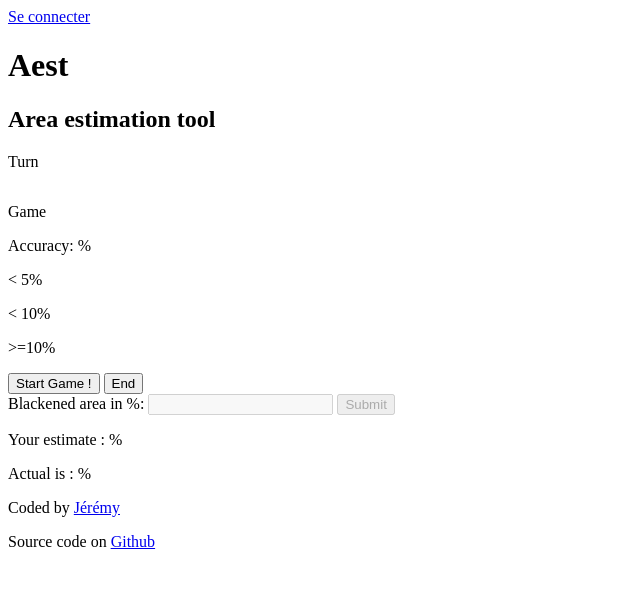
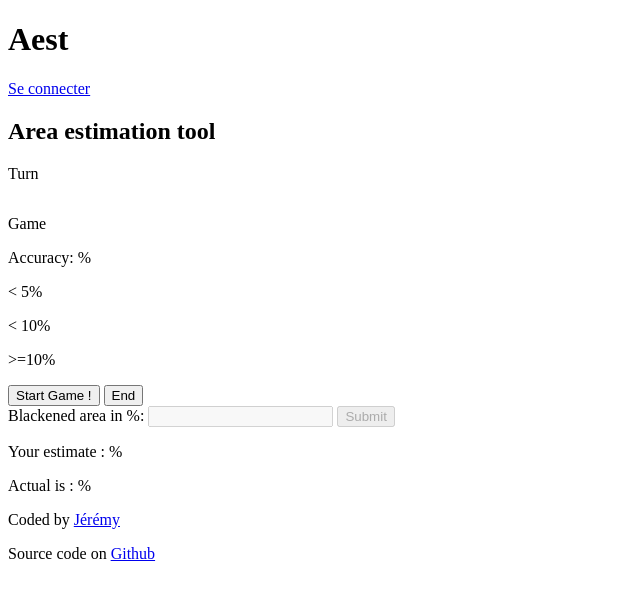
Before and after one commit to jgautrais/aest, a Symfony app: template templates/home/index.html.twig in a window 1280 px wide. Shown: the top 600 px of the page, without its empty margins (0-640 px from the left). Run offline with Twig, Linux system fonts and the light colour scheme; the template is opened without the code that fills it, so the values that code supplies are empty; some libraries are stand-ins or nearby versions.

Commit message:
templates first adjust

```diff
--- a/templates/base.html.twig
+++ b/templates/base.html.twig
@@ -20,6 +20,14 @@
 		{% endblock %}
 		<meta name="description" content="Aest. Area estimation tool. A training tool for visual assessment of crop diseases."/>
 	</head>
+	<body class="font-mono flex flex-col min-h-screen items-center">
+
+		<div class="relative font-bold mt-4 sm:mt-8 w-full">
+
+			<h1 class="text-center text-4xl sm:text-5xl text-gray-700">Aest</h1>
+
+			<div class="absolute right-0 top-0 flex flex-col">
+
 				{% if app.user %}
 					{{ app.user.email }}
 					<a href="{{ path('app_logout') }}">
@@ -28,6 +36,11 @@
 					<a href="{{ path('login') }}">
 						Se connecter</a>
 				{% endif %}
-	<body class="font-mono flex flex-col min-h-screen items-center"> {% block body %}{% endblock %}
+
+			</div>
+		</div>
+
+		<div class="flex-grow flex flex-col items-center"> {% block body %}{% endblock %}
+			</div>
 		</body>
 	</html>
--- a/templates/home/index.html.twig
+++ b/templates/home/index.html.twig
@@ -5,8 +5,7 @@
 {% endblock %}
 
 {% block body %}
-	<header class="text-center font-bold mt-4 sm:mt-8 mb-12">
-		<h1 class="text-4xl sm:text-5xl text-gray-700">Aest</h1>
+	<header class="text-center font-bold mb-12">
 		<h2 class="mt-3 text-lg sm:text-xl text-gray-400">
 			Area estimation tool
 		</h2>
```
Lines whose indentation alone changed are shown as unchanged.
